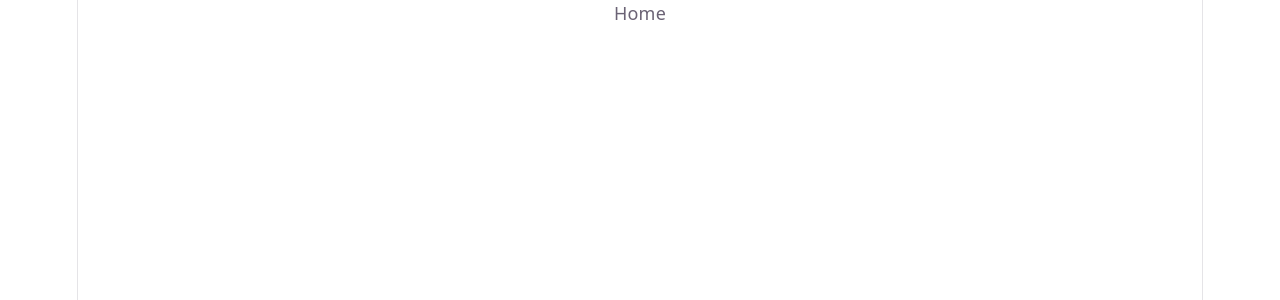
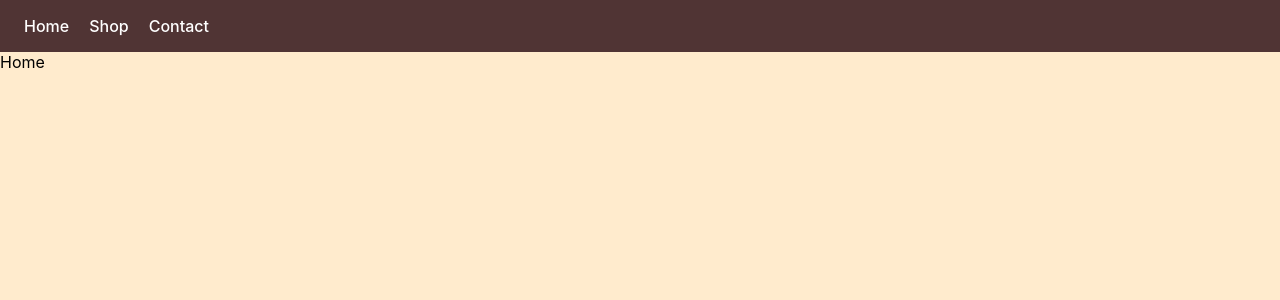
Before and after one commit to Aryan214G/prodesk-shopzone, a React (Vite) app in the folder shopzone/: page / in a window 1280 px wide. Shown: the top 300 px of the page. Built offline with nearby package versions, Linux system fonts and the light colour scheme.

Commit message:
feat: add Navbar component and implement basic routing

```diff
--- a/shopzone/src/App.css
+++ b/shopzone/src/App.css
@@ -1,184 +1,24 @@
-.counter {
-  font-size: 16px;
-  padding: 5px 10px;
-  border-radius: 5px;
-  color: var(--accent);
-  background: var(--accent-bg);
-  border: 2px solid transparent;
-  transition: border-color 0.3s;
-  margin-bottom: 24px;
+nav {
 
-  &:hover {
-    border-color: var(--accent-border);
-  }
-  &:focus-visible {
-    outline: 2px solid var(--accent);
-    outline-offset: 2px;
-  }
+    display: flex;
+
+    gap: 20px;
+
+    padding: 16px 24px;
+
+    background-color:rgb(80, 52, 52);
 }
 
-.hero {
-  position: relative;
+nav a {
 
-  .base,
-  .framework,
-  .vite {
-    inset-inline: 0;
-    margin: 0 auto;
-  }
+    color: white;
 
-  .base {
-    width: 170px;
-    position: relative;
-    z-index: 0;
-  }
+    text-decoration: none;
 
-  .framework,
-  .vite {
-    position: absolute;
-  }
-
-  .framework {
-    z-index: 1;
-    top: 34px;
-    height: 28px;
-    transform: perspective(2000px) rotateZ(300deg) rotateX(44deg) rotateY(39deg)
-      scale(1.4);
-  }
-
-  .vite {
-    z-index: 0;
-    top: 107px;
-    height: 26px;
-    width: auto;
-    transform: perspective(2000px) rotateZ(300deg) rotateX(40deg) rotateY(39deg)
-      scale(0.8);
-  }
+    font-weight: 500;
 }
 
-#center {
-  display: flex;
-  flex-direction: column;
-  gap: 25px;
-  place-content: center;
-  place-items: center;
-  flex-grow: 1;
+nav a:hover {
 
-  @media (max-width: 1024px) {
-    padding: 32px 20px 24px;
-    gap: 18px;
-  }
+    text-decoration: underline;
 }
-
-#next-steps {
-  display: flex;
-  border-top: 1px solid var(--border);
-  text-align: left;
-
-  & > div {
-    flex: 1 1 0;
-    padding: 32px;
-    @media (max-width: 1024px) {
-      padding: 24px 20px;
-    }
-  }
-
-  .icon {
-    margin-bottom: 16px;
-    width: 22px;
-    height: 22px;
-  }
-
-  @media (max-width: 1024px) {
-    flex-direction: column;
-    text-align: center;
-  }
-}
-
-#docs {
-  border-right: 1px solid var(--border);
-
-  @media (max-width: 1024px) {
-    border-right: none;
-    border-bottom: 1px solid var(--border);
-  }
-}
-
-#next-steps ul {
-  list-style: none;
-  padding: 0;
-  display: flex;
-  gap: 8px;
-  margin: 32px 0 0;
-
-  .logo {
-    height: 18px;
-  }
-
-  a {
-    color: var(--text-h);
-    font-size: 16px;
-    border-radius: 6px;
-    background: var(--social-bg);
-    display: flex;
-    padding: 6px 12px;
-    align-items: center;
-    gap: 8px;
-    text-decoration: none;
-    transition: box-shadow 0.3s;
-
-    &:hover {
-      box-shadow: var(--shadow);
-    }
-    .button-icon {
-      height: 18px;
-      width: 18px;
-    }
-  }
-
-  @media (max-width: 1024px) {
-    margin-top: 20px;
-    flex-wrap: wrap;
-    justify-content: center;
-
-    li {
-      flex: 1 1 calc(50% - 8px);
-    }
-
-    a {
-      width: 100%;
-      justify-content: center;
-      box-sizing: border-box;
-    }
-  }
-}
-
-#spacer {
-  height: 88px;
-  border-top: 1px solid var(--border);
-  @media (max-width: 1024px) {
-    height: 48px;
-  }
-}
-
-.ticks {
-  position: relative;
-  width: 100%;
-
-  &::before,
-  &::after {
-    content: '';
-    position: absolute;
-    top: -4.5px;
-    border: 5px solid transparent;
-  }
-
-  &::before {
-    left: 0;
-    border-left-color: var(--border);
-  }
-  &::after {
-    right: 0;
-    border-right-color: var(--border);
-  }
-}
--- a/shopzone/src/App.jsx
+++ b/shopzone/src/App.jsx
@@ -1,4 +1,5 @@
 import React from 'react'
+import "./App.css";
 import {
   Routes,
   Route
@@ -7,11 +8,15 @@ import {
 import Home from "./pages/Home";
 import  Shop from "./pages/Shop";
 import Contact from "./pages/Contact";
+import Navbar from './components/Navbar';
 
 
 const App = () => {
   return (
     <div>
+
+      <Navbar />
+
       <Routes>
 
         <Route
--- a/shopzone/src/components/Navbar.jsx
+++ b/shopzone/src/components/Navbar.jsx
@@ -1,8 +1,23 @@
 import React from 'react'
+import { Link } from "react-router-dom";
 
 const Navbar = () => {
   return (
-    <div>Navbar</div>
+    <nav>
+
+        <Link to="/">
+        Home
+        </Link>
+
+        <Link to="/shop">
+        Shop
+        </Link>
+
+        <Link to="/contact">
+        Contact
+        </Link>
+
+    </nav>
   )
 }
 
--- a/shopzone/src/index.css
+++ b/shopzone/src/index.css
@@ -1,111 +1,13 @@
-:root {
-  --text: #6b6375;
-  --text-h: #08060d;
-  --bg: #fff;
-  --border: #e5e4e7;
-  --code-bg: #f4f3ec;
-  --accent: #aa3bff;
-  --accent-bg: rgba(170, 59, 255, 0.1);
-  --accent-border: rgba(170, 59, 255, 0.5);
-  --social-bg: rgba(244, 243, 236, 0.5);
-  --shadow:
-    rgba(0, 0, 0, 0.1) 0 10px 15px -3px, rgba(0, 0, 0, 0.05) 0 4px 6px -2px;
-
-  --sans: system-ui, 'Segoe UI', Roboto, sans-serif;
-  --heading: system-ui, 'Segoe UI', Roboto, sans-serif;
-  --mono: ui-monospace, Consolas, monospace;
-
-  font: 18px/145% var(--sans);
-  letter-spacing: 0.18px;
-  color-scheme: light dark;
-  color: var(--text);
-  background: var(--bg);
-  font-synthesis: none;
-  text-rendering: optimizeLegibility;
-  -webkit-font-smoothing: antialiased;
-  -moz-osx-font-smoothing: grayscale;
-
-  @media (max-width: 1024px) {
-    font-size: 16px;
-  }
-}
-
-@media (prefers-color-scheme: dark) {
-  :root {
-    --text: #9ca3af;
-    --text-h: #f3f4f6;
-    --bg: #16171d;
-    --border: #2e303a;
-    --code-bg: #1f2028;
-    --accent: #c084fc;
-    --accent-bg: rgba(192, 132, 252, 0.15);
-    --accent-border: rgba(192, 132, 252, 0.5);
-    --social-bg: rgba(47, 48, 58, 0.5);
-    --shadow:
-      rgba(0, 0, 0, 0.4) 0 10px 15px -3px, rgba(0, 0, 0, 0.25) 0 4px 6px -2px;
-  }
-
-  #social .button-icon {
-    filter: invert(1) brightness(2);
-  }
+* {
+    box-sizing: border-box;
 }
 
 body {
-  margin: 0;
+    margin: 0;
+    font-family: Inter, sans-serif;
+    background-color:blanchedalmond;
 }
 
-#root {
-  width: 1126px;
-  max-width: 100%;
-  margin: 0 auto;
-  text-align: center;
-  border-inline: 1px solid var(--border);
-  min-height: 100svh;
-  display: flex;
-  flex-direction: column;
-  box-sizing: border-box;
+a {
+    text-decoration: none;
 }
-
-h1,
-h2 {
-  font-family: var(--heading);
-  font-weight: 500;
-  color: var(--text-h);
-}
-
-h1 {
-  font-size: 56px;
-  letter-spacing: -1.68px;
-  margin: 32px 0;
-  @media (max-width: 1024px) {
-    font-size: 36px;
-    margin: 20px 0;
-  }
-}
-h2 {
-  font-size: 24px;
-  line-height: 118%;
-  letter-spacing: -0.24px;
-  margin: 0 0 8px;
-  @media (max-width: 1024px) {
-    font-size: 20px;
-  }
-}
-p {
-  margin: 0;
-}
-
-code,
-.counter {
-  font-family: var(--mono);
-  display: inline-flex;
-  border-radius: 4px;
-  color: var(--text-h);
-}
-
-code {
-  font-size: 15px;
-  line-height: 135%;
-  padding: 4px 8px;
-  background: var(--code-bg);
-}
```
Also changed, not shown: 1 other file (tests, documents, lock files or other folders).
